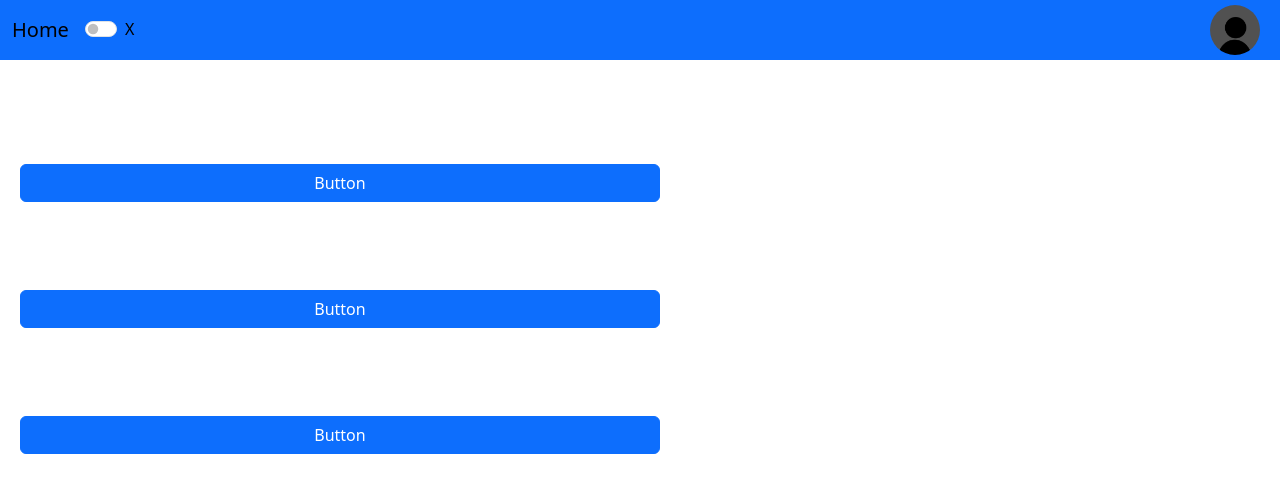
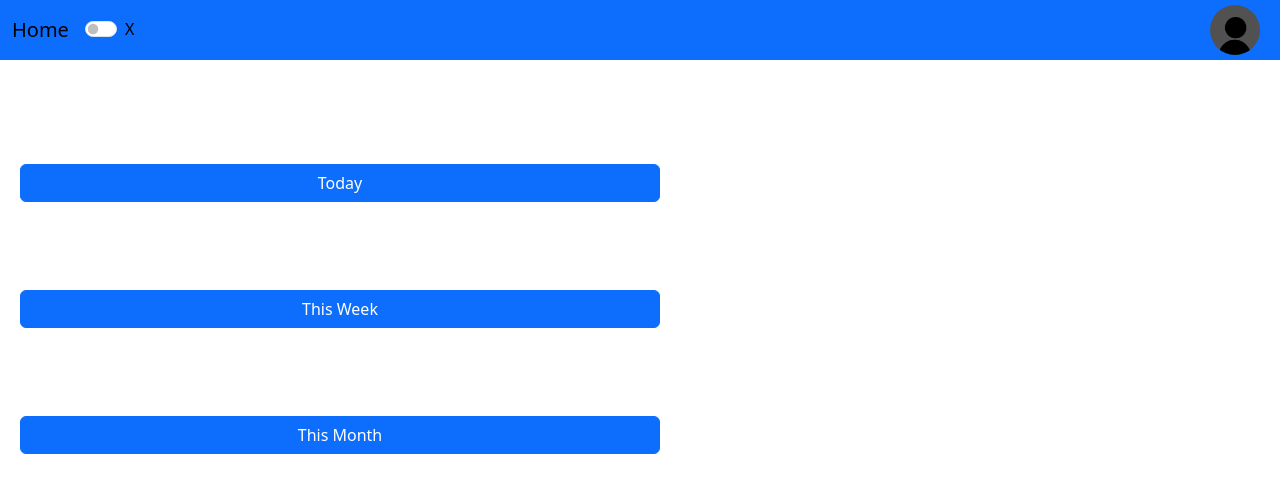
Before and after one commit to Ali13140/SWE363_Project, a React (Vite) app: page /MyListPage in a window 1280 px wide. Shown: the top 492 px of the page. Built offline with nearby package versions, Linux system fonts and the light colour scheme.

Commit message:
Implemented MyListPage buttons

```diff
--- a/src/Pages/MyListPage.jsx
+++ b/src/Pages/MyListPage.jsx
@@ -1,14 +1,30 @@
 import React from 'react';
 import 'bootstrap/dist/css/bootstrap.min.css'; // Import Bootstrap CSS
 import NavBar from '../Components/NavBar';
+import { Link, useNavigate  } from 'react-router-dom';
 
 const MyListPage = () => {
+  const nav=useNavigate();
+
+  const handleClick=(event) =>{
+    const button=event.target;
+    const buttonName=button.name;
+    if(buttonName=="today")
+        nav("/ViewListPage")
+      //go to view list page and pass today's date
+    else if(buttonName=="week")
+        nav("/ViewListPage")
+      //go to view page and pass this week's date
+    else
+        nav("/ViewListPage")
+      //go to view page and pass this week's date
+  }
   return (
     <div> <NavBar></NavBar>
    <div className="d-grid gap-2 mt-4">
-  <button className="btn btn-primary" type="button" style={{marginTop:"80px",width:"50vw", marginLeft:"20px"}}>Button</button>
-  <button className="btn btn-primary" type="button" style={{marginTop:"80px",width:"50vw" ,marginLeft:"20px"}}>Button</button>
-  <button className="btn btn-primary" type="button" style={{marginTop:"80px",width:"50vw",marginLeft:"20px"}}>Button</button>
+  <button className="btn btn-primary" name="today" type="button" style={{marginTop:"80px",width:"50vw", marginLeft:"20px"}} onClick={handleClick}>Today</button>
+  <button className="btn btn-primary" name="week" type="button" style={{marginTop:"80px",width:"50vw" ,marginLeft:"20px"}} onClick={handleClick}>This Week</button>
+  <button className="btn btn-primary" name= "month" type="button" style={{marginTop:"80px",width:"50vw",marginLeft:"20px"}} onClick={handleClick}>This Month</button>
 
 </div>
 </div>
```
